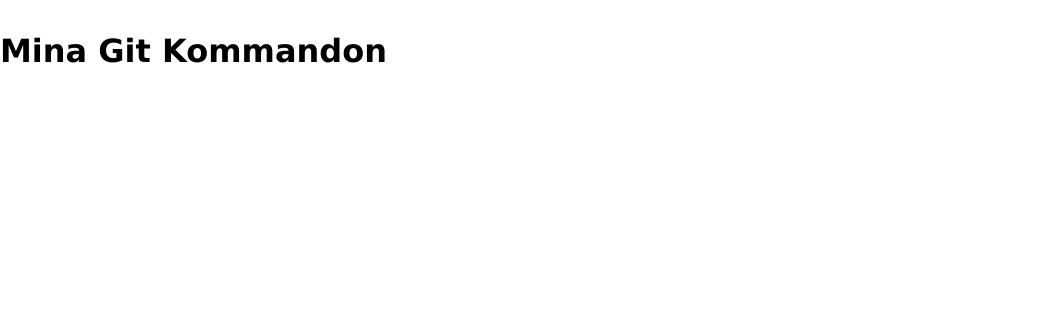
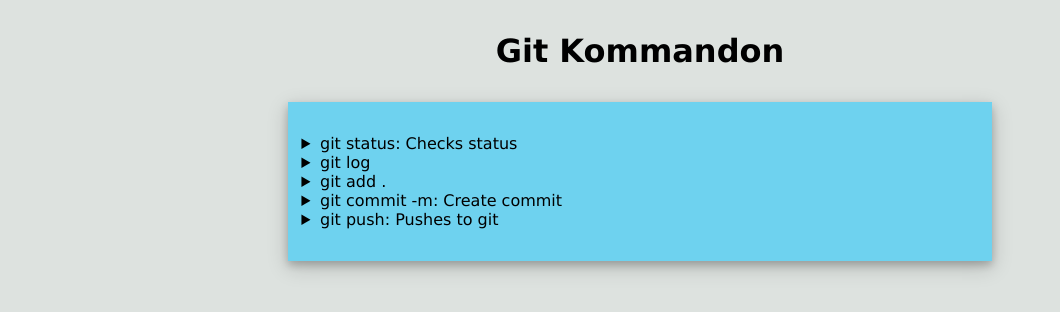
Before and after one commit to Tobiahk/code-in-git, a plain HTML site: page index.html in a window 1280 px wide. Shown: the whole page, without its empty margins (0-1060 px from the left). Drawn offline with Linux system fonts and the light colour scheme.

Commit message:
updated html and css

```diff
--- a/app.css
+++ b/app.css
@@ -2,8 +2,24 @@ html body {
     margin: 0;
     padding: 0;
     font-family: Verdana, Geneva, Tahoma, sans-serif;
+    background-color: rgb(221, 226, 223);
 }
 
 h1 {
     font-size: 2em;
+    text-align: center;
 }
+
+text {
+    text-align: center;
+    font-size: 1.6em;
+}
+
+ul {
+    width: 50%;
+    margin: auto;
+    padding: 2em;
+    background-color: rgba(0, 195, 255, 0.5);
+    list-style-type: disclosure-closed;
+    box-shadow: 0 4px 8px 0 rgba(0, 0, 0, 0.2), 0 6px 20px 0 rgba(0, 0, 0, 0.19);
+}
--- a/index.html
+++ b/index.html
@@ -6,12 +6,20 @@
     <meta http-equiv="X-UA-Compatible" content="IE=edge">
     <meta name="viewport" content="width=device-width, initial-scale=1.0">
     <title>GitRepo</title>
-    <link rel="stylesheet" href="app.css" </head>
+    <link rel="stylesheet" href="app.css">
+</head>
 
 <body>
     <section>
         <article>
-            <h1>Mina Git Kommandon</h1>
+            <h1>Git Kommandon</h1>
+            <ul>
+                <li>git status: Checks status</li>
+                <li>git log</li>
+                <li>git add .</li>
+                <li>git commit -m: Create commit</li>
+                <li>git push: Pushes to git</li>
+            </ul>
         </article>
     </section>
 </body>
```
